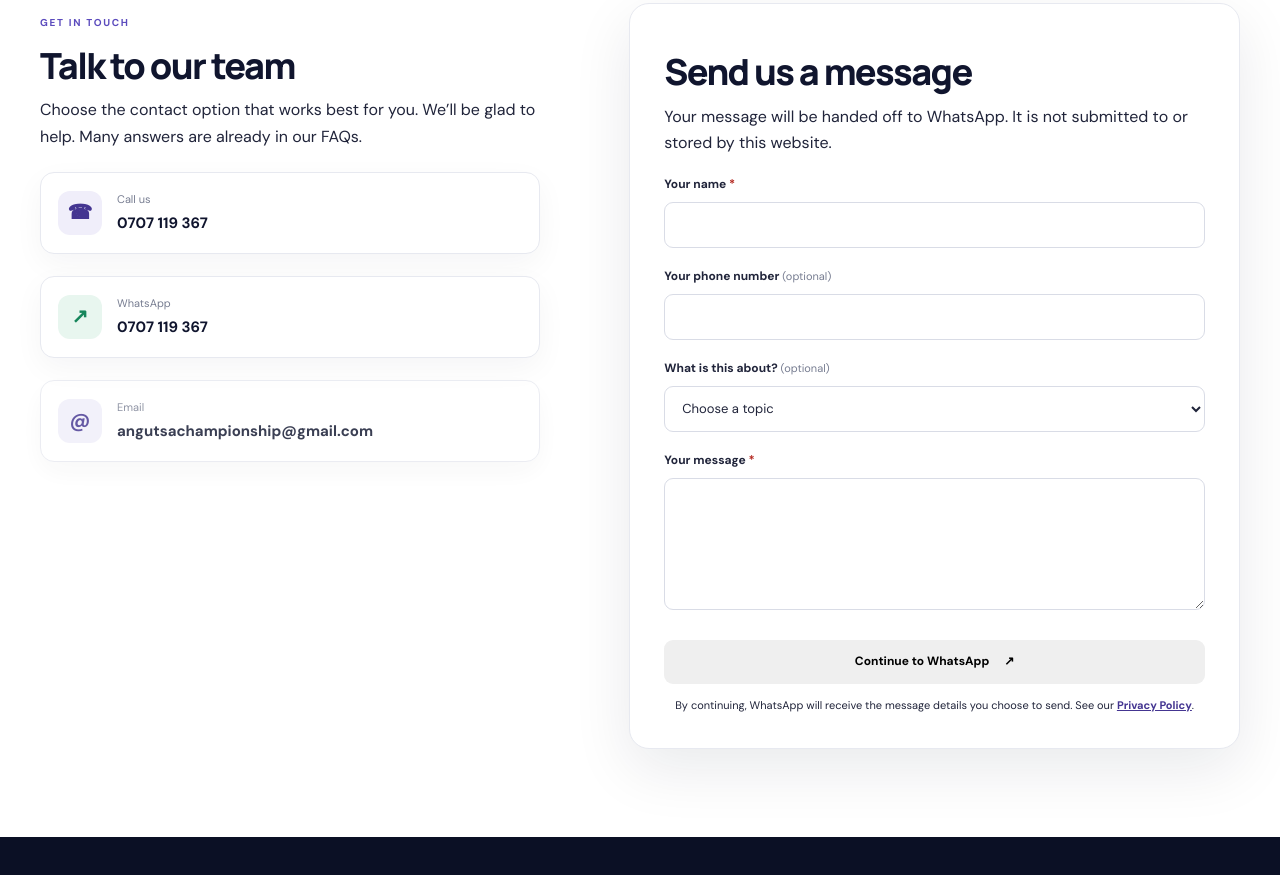
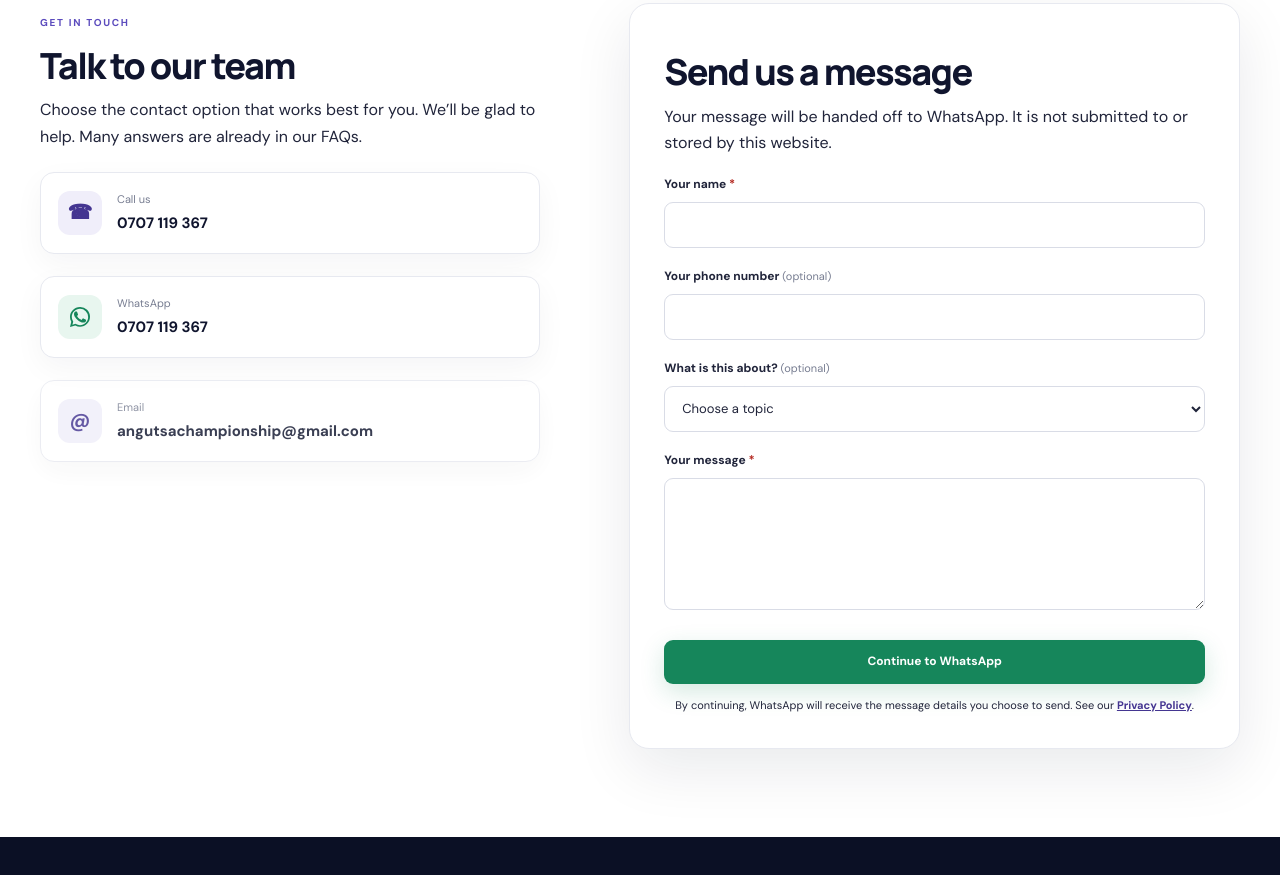
Before and after one commit to Princealex254/ANGUTSA-CHAMPIONSHIP, a plain HTML site: page contact/index.html in a window 1280 px wide. Shown: the part 519-1394 px from the top of the page. Drawn offline with Linux system fonts and the light colour scheme.

Commit message:
Improve WhatsApp contact button
Use a WhatsApp logo on the contact page and remove the external-link arrow from the WhatsApp form button.

Co-authored-by: Copilot <223556219+Copilot@users.noreply.github.com>

```diff
--- a/contact/index.html
+++ b/contact/index.html
@@ -68,7 +68,12 @@
                 </a>
                 <a class="contact-method" href="https://wa.me/254707119367"
                    target="_blank" rel="noopener noreferrer">
-                    <span class="contact-method-icon contact-whatsapp-icon" aria-hidden="true">↗</span>
+                    <span class="contact-method-icon contact-whatsapp-icon" aria-hidden="true">
+                        <svg viewBox="0 0 24 24" focusable="false">
+                            <path d="M17.472 14.382c-.297-.149-1.758-.867-2.03-.967-.273-.099-.471-.148-.67.15-.197.297-.767.966-.94 1.164-.173.198-.347.223-.644.074-.297-.149-1.255-.463-2.39-1.475-.883-.788-1.48-1.761-1.653-2.059-.173-.297-.018-.458.13-.606.134-.133.297-.347.446-.52.149-.174.198-.298.297-.496.099-.198.05-.372-.025-.521-.074-.149-.669-1.611-.916-2.207-.242-.579-.487-.5-.669-.51l-.57-.01c-.198 0-.52.074-.792.372-.272.297-1.04 1.016-1.04 2.479 0 1.462 1.064 2.875 1.213 3.073.149.198 2.095 3.2 5.076 4.487.709.306 1.262.489 1.693.625.711.226 1.358.194 1.87.118.571-.085 1.758-.719 2.007-1.413.248-.694.248-1.289.173-1.413-.074-.124-.272-.198-.57-.347Z"/>
+                            <path fill-rule="evenodd" d="M12.004 2.002c-5.523 0-10.002 4.479-10.002 10.001 0 1.764.463 3.42 1.273 4.852L2 22l5.287-1.387a9.96 9.96 0 0 0 4.717 1.197h.004c5.523 0 10.002-4.479 10.002-10.002 0-2.676-1.042-5.193-2.935-7.087a9.94 9.94 0 0 0-7.071-2.719Zm0 18.184h-.003a8.16 8.16 0 0 1-4.16-1.139l-.298-.177-3.138.823.837-3.06-.194-.314a8.17 8.17 0 0 1-1.255-4.316c0-4.508 3.668-8.176 8.18-8.176a8.13 8.13 0 0 1 5.783 2.397 8.13 8.13 0 0 1 2.393 5.785c0 4.51-3.668 8.177-8.145 8.177Z"/>
+                        </svg>
+                    </span>
                     <span><small>WhatsApp</small><strong>0707 119 367</strong></span>
                 </a>
                 <a class="contact-method contact-email" href="mailto:angutsachampionship@gmail.com">
@@ -109,8 +114,8 @@
                                   required></textarea>
                     </div>
                     <p class="contact-form-error" id="contactFormError" role="alert" hidden></p>
-                    <button class="btn btn-primary contact-submit" type="submit">
-                        Continue to WhatsApp <span aria-hidden="true">↗</span>
+                    <button class="btn contact-submit" type="submit">
+                        Continue to WhatsApp
                     </button>
                     <p class="contact-privacy-note">
                         By continuing, WhatsApp will receive the message details you choose to send.
--- a/css/contact.css
+++ b/css/contact.css
@@ -122,6 +122,13 @@ a.contact-method:hover {
     background: #E8F6EF;
 }
 
+.contact-whatsapp-icon svg {
+    display: block;
+    width: 24px;
+    height: 24px;
+    fill: currentColor;
+}
+
 .contact-method small,
 .contact-method strong {
     display: block;
@@ -202,6 +209,14 @@ a.contact-method:hover {
     width: 100%;
     justify-content: center;
     margin-top: 22px;
+    color: #fff;
+    background: #16865B;
+    box-shadow: 0 8px 24px rgba(22, 134, 91, 0.18);
+}
+
+.contact-submit:hover {
+    background: #116F4A;
+    box-shadow: 0 12px 28px rgba(22, 134, 91, 0.26);
 }
 
 .contact-privacy-note {
```
